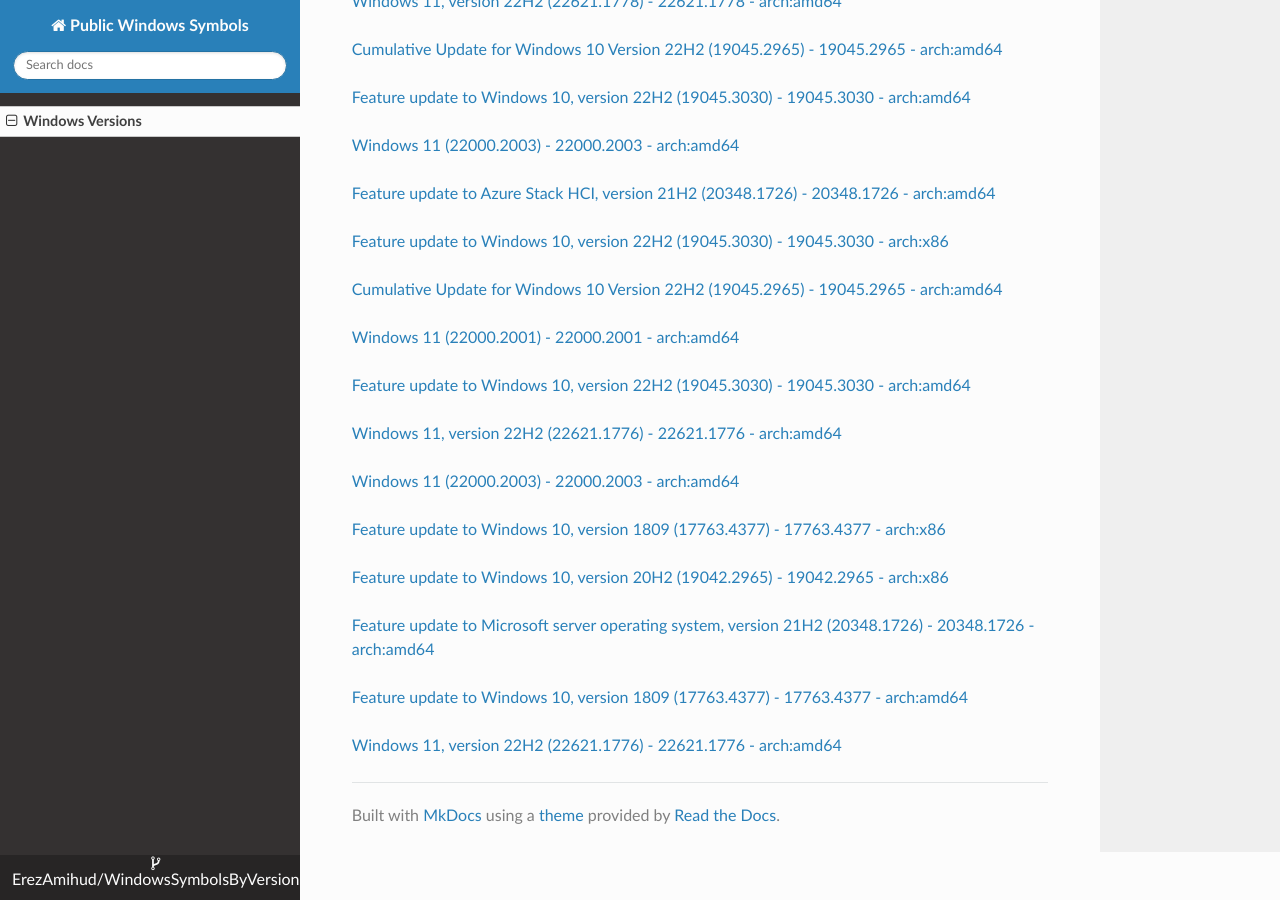
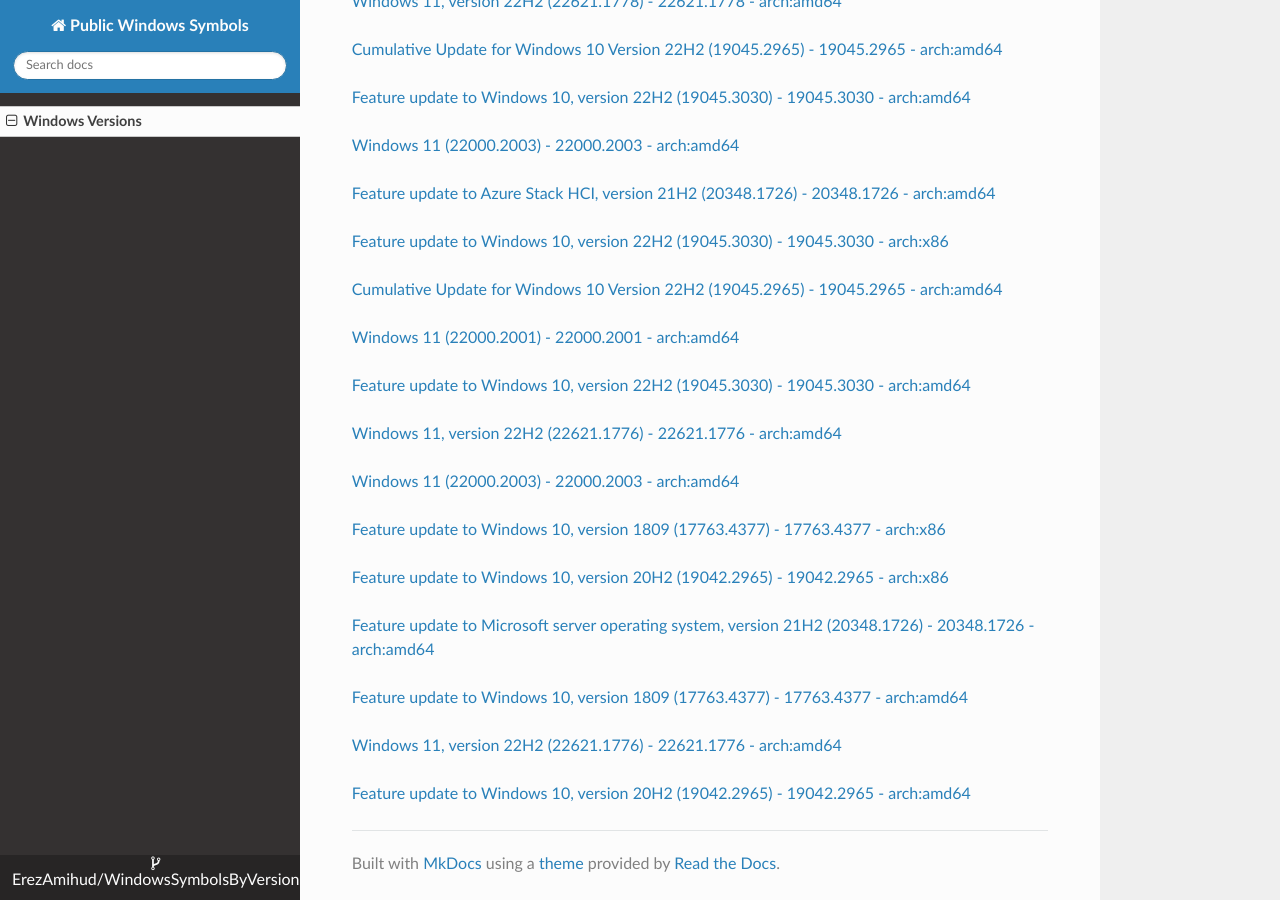
Before and after one commit to ErezAmihud/WindowsSymbolsByVersion, an MkDocs documentation site: the page built from docs/index.md, in a window 1280 px wide and 900 px high, scrolled down 31253 px. Built offline with MkDocs 1.6.1, drawn with Linux system fonts in a browser that asks for light colours; nearby versions of some CDN libraries.

Commit message:
Automated commit, add manifest for 41b54cec-4f79-4fad-81d2-282beea4b859

```diff
--- a/docs/index.md
+++ b/docs/index.md
@@ -1798,3 +1798,6 @@
 
 
 [Windows 11, version 22H2 (22621.1776) - 22621.1776 - arch:amd64](https://github.com/ErezAmihud/WindowsSymbolsByVersion/blob/main/manifests/ebe1f736-cf93-46ef-9ecb-6c549a31f20e.manifest)
+
+
+[Feature update to Windows 10, version 20H2 (19042.2965) - 19042.2965 - arch:amd64](https://github.com/ErezAmihud/WindowsSymbolsByVersion/blob/main/manifests/41b54cec-4f79-4fad-81d2-282beea4b859.manifest)
```
Also changed, not shown: process_builds.json (+1 -1 lines), 1 other file.
